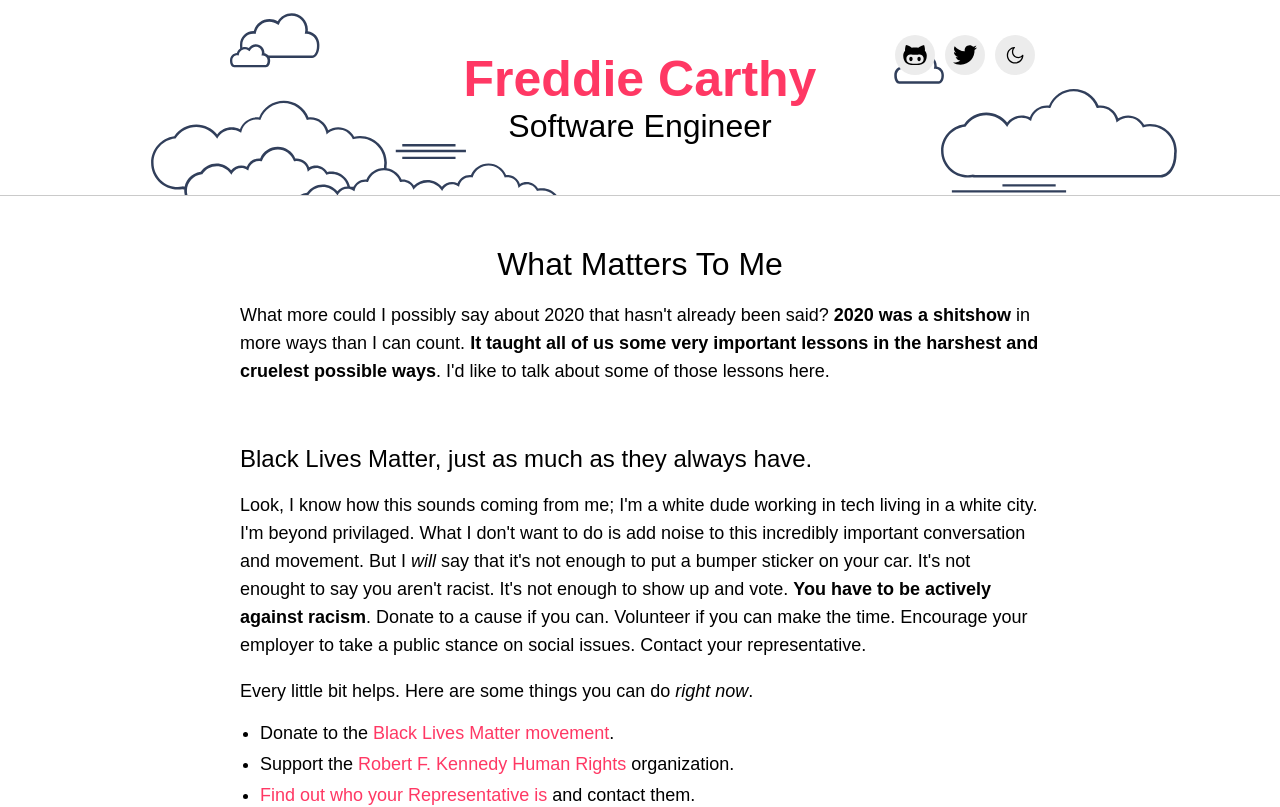
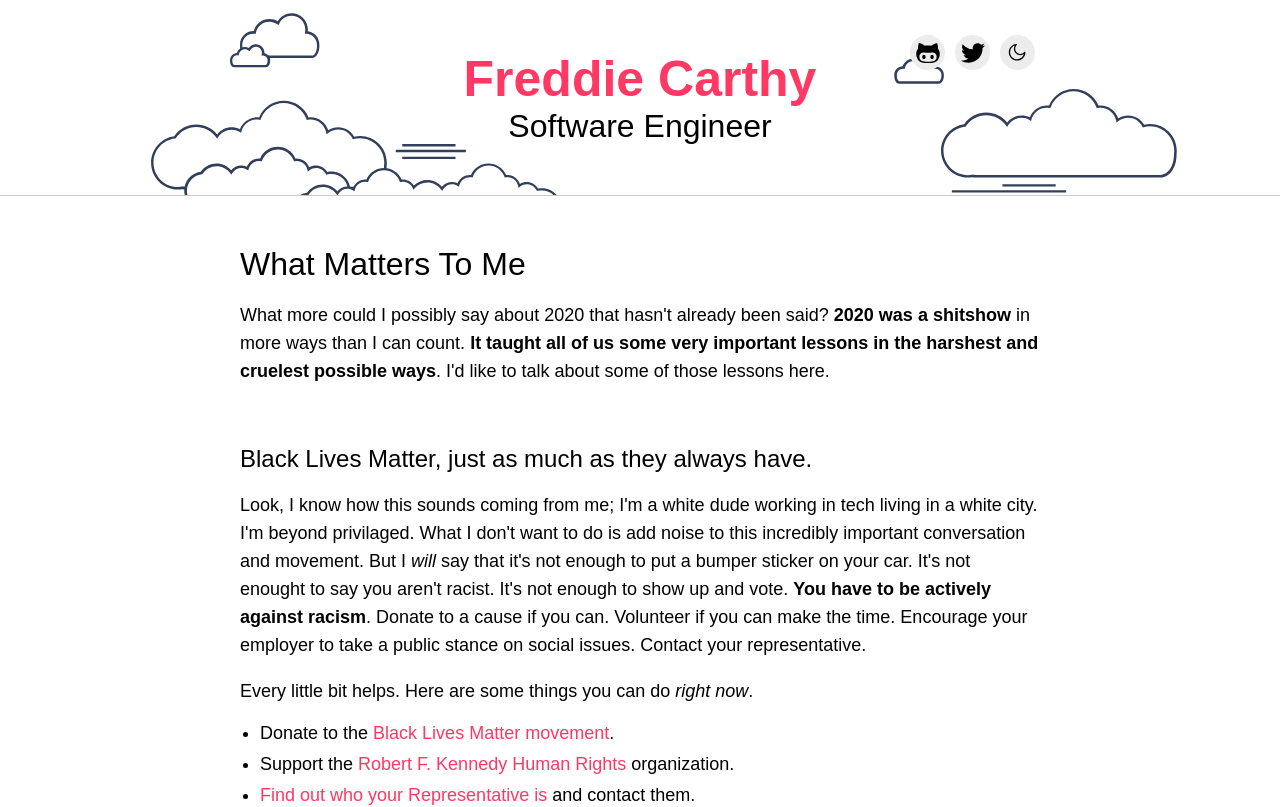
Before and after one commit to gjunkie/freddiecarthy, a Next.js app: page /what-matters-to-me in a window 1280 px wide. Shown: the top 807 px of the page. Built offline with nearby package versions, Linux system fonts and the light colour scheme.

Commit message:
update styles throughout

```diff
--- a/components/Controls/Controls.module.css
+++ b/components/Controls/Controls.module.css
@@ -12,21 +12,25 @@
 
 .controls li {
   border-radius: 30px;
-  height: 40px;
+  height: 35px;
   margin: 5px;
-  width: 40px;
+  width: 35px;
 }
 
 .controls li:hover {
   cursor: pointer;
 }
 
+.controls button,
 .controls a {
+  height: 35px;
+  width: 35px;
+}
+
+.controls a {
+  align-items: center;
   display: flex;
-  width: 40px;
-  height: 40px;
   justify-content: center;
-  align-items: center;
 }
 
 .controls.dark-mode li {
@@ -62,17 +66,6 @@
     right: 50px;
   }
 
-  .controls button {
-    height: 35px;
-    width: 35px;
-  }
-
-  .controls a,
-  .controls li {
-    height: 35px;
-    width: 35px;
-  }
-
   .controls a svg {
     width: 20px;
   }
--- a/components/PageTitle/PageTitle.module.css
+++ b/components/PageTitle/PageTitle.module.css
@@ -1,5 +1,4 @@
 .heading {
   font-size: 32px;
   font-weight: lighter;
-  text-align: center;
 }
--- a/components/ThemeToggle/ThemeToggle.module.css
+++ b/components/ThemeToggle/ThemeToggle.module.css
@@ -1,9 +1,7 @@
 .themeToggle {
   background: transparent;
   border: none;
-  height: 40px;
   padding: 0;
-  width: 40px;
 }
 
 .themeToggle:hover {
--- /dev/null
+++ b/pages/About.module.css
@@ -0,0 +1,3 @@
+.favorites li {
+  margin: 10px 0;
+}
--- /dev/null
+++ b/pages/Career.module.css
@@ -0,0 +1,5 @@
+.career h4 {
+  font-size: 24px;
+  margin-top: 60px;
+  font-weight: lighter;
+}
--- a/pages/styles.css
+++ b/pages/styles.css
@@ -9,6 +9,10 @@ body {
 .dark-mode {
   background-color: #151515;
   color: #ffffff;
+}
+
+.dark-mode code {
+  background: #232323;
 }
 
 .dark-mode a {
@@ -23,6 +27,10 @@ body {
 .light-mode {
   background-color: #ffffff;
   color: #000000;
+}
+
+.light-mode code {
+  background: #efefef;
 }
 
 .light-mode a {
@@ -56,6 +64,10 @@ ul {
   list-style-type: none;
   margin: 0;
   padding: 0;
+}
+
+code {
+  padding: 0 5px 3px;
 }
 
 main {
```
Also changed, not shown: pages/Home.module.css (+10 -0 lines).
